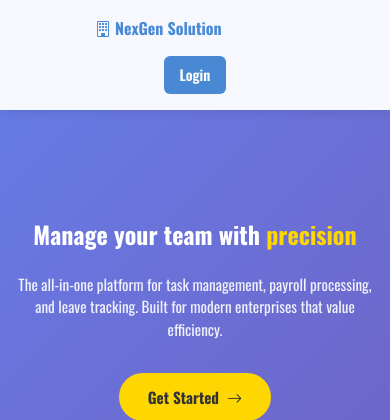
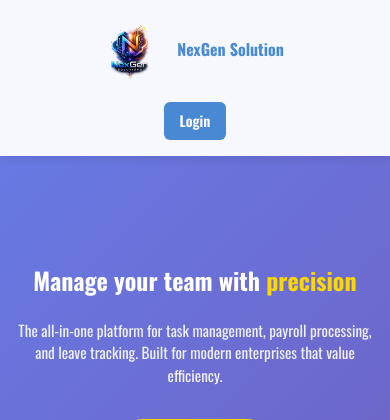
Before and after one commit to Shalom2004-maker/NexGen-Solution, a PHP site: page /index.php in a window 390 px wide. Shown: the top 420 px of the page. Run offline with PHP 8.4, Linux system fonts and the light colour scheme.

```diff
--- a/public/index.php
+++ b/public/index.php
@@ -8,7 +8,9 @@
 
     <link rel="preconnect" href="https://fonts.googleapis.com">
     <link rel="preconnect" href="https://fonts.gstatic.com" crossorigin>
-    <link href="https://fonts.googleapis.com/css2?family=Oswald:wght@200..700&family=Roboto:ital,wght@0,100..900;1,100..900&display=swap" rel="stylesheet">
+    <link
+        href="https://fonts.googleapis.com/css2?family=Oswald:wght@200..700&family=Roboto:ital,wght@0,100..900;1,100..900&display=swap"
+        rel="stylesheet">
 
     <link href="https://cdn.jsdelivr.net/npm/bootstrap@5.3.0/dist/css/bootstrap.min.css" rel="stylesheet">
     <link rel="stylesheet" href="https://cdn.jsdelivr.net/npm/bootstrap-icons@1.13.1/font/bootstrap-icons.min.css">
@@ -33,7 +35,7 @@
         display: flex;
         justify-content: space-between;
         align-items: center;
-            padding: 1.5rem 2rem;
+        padding: .5rem 2rem;
         background: rgba(255, 255, 255, 0.95);
         backdrop-filter: blur(12px);
         box-shadow: 0 2px 10px rgba(0, 0, 0, 0.1);
@@ -60,6 +62,12 @@
         text-decoration: none;
         font-weight: 500;
         transition: color 0.3s ease;
+    }
+
+    a.navbar-brand,
+    img {
+        width: 70px;
+        height: 70px;
     }
 
     .nav-link:hover {
@@ -300,7 +308,7 @@
     <!-- Navigation -->
     <nav class="navbar-section">
         <a href="#" class="navbar-brand">
-            <i class="bi bi-building"></i> NexGen Solution
+            <img src="../assets/logos/nexgen-brand-logo.png" alt="NexGen Logo"> &nbsp; NexGen Solution
         </a>
         <div class="navbar-actions">
             <a href="contact.php" class="nav-link">Contact Sales</a>
@@ -311,7 +319,8 @@
     <!-- Hero Section -->
     <section class="hero-section">
         <h1>Manage your team with <span class="highlight">precision</span></h1>
-        <p>The all-in-one platform for task management, payroll processing, and leave tracking. Built for modern enterprises that value efficiency.</p>
+        <p>The all-in-one platform for task management, payroll processing, and leave tracking. Built for modern
+            enterprises that value efficiency.</p>
         <a href="login.php" class="btn-primary-large">
             Get Started
             <i class="bi bi-arrow-right"></i>
```
Lines whose indentation alone changed are shown as unchanged.
